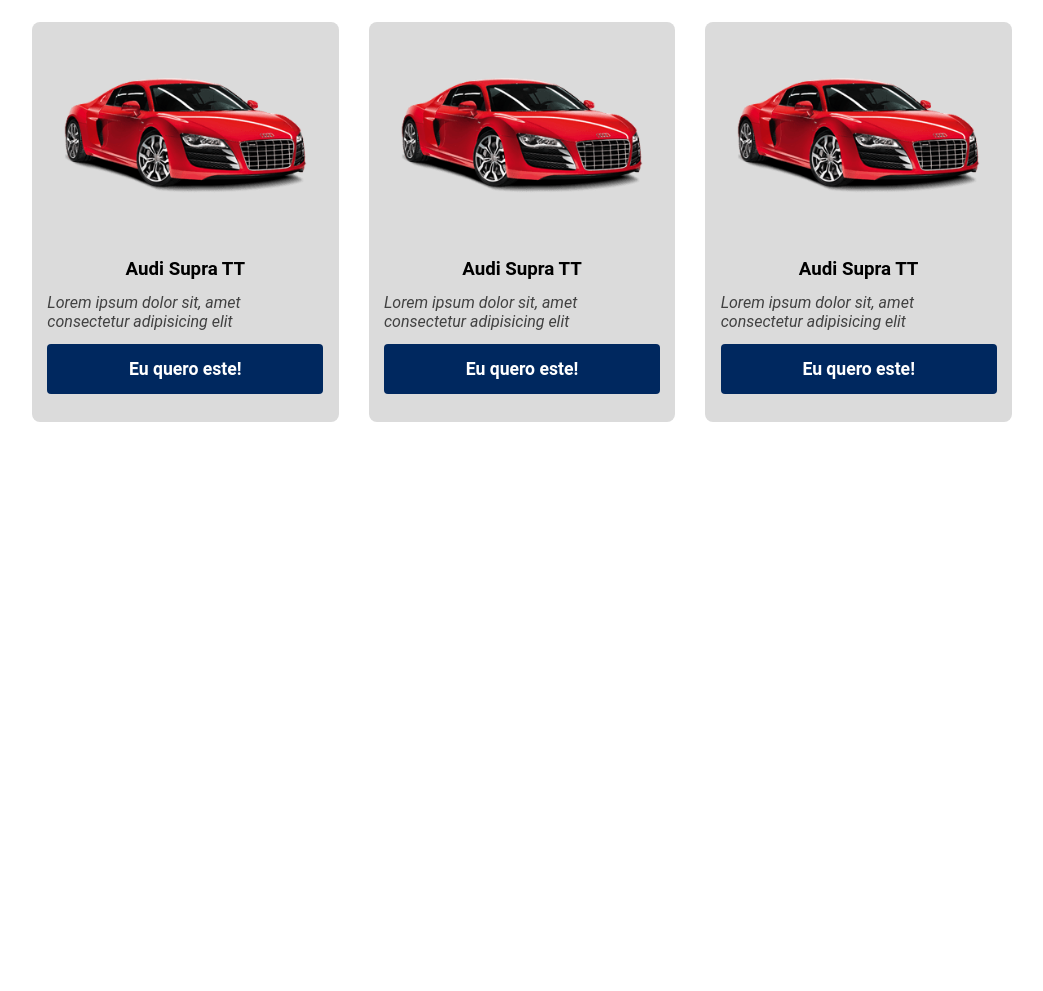
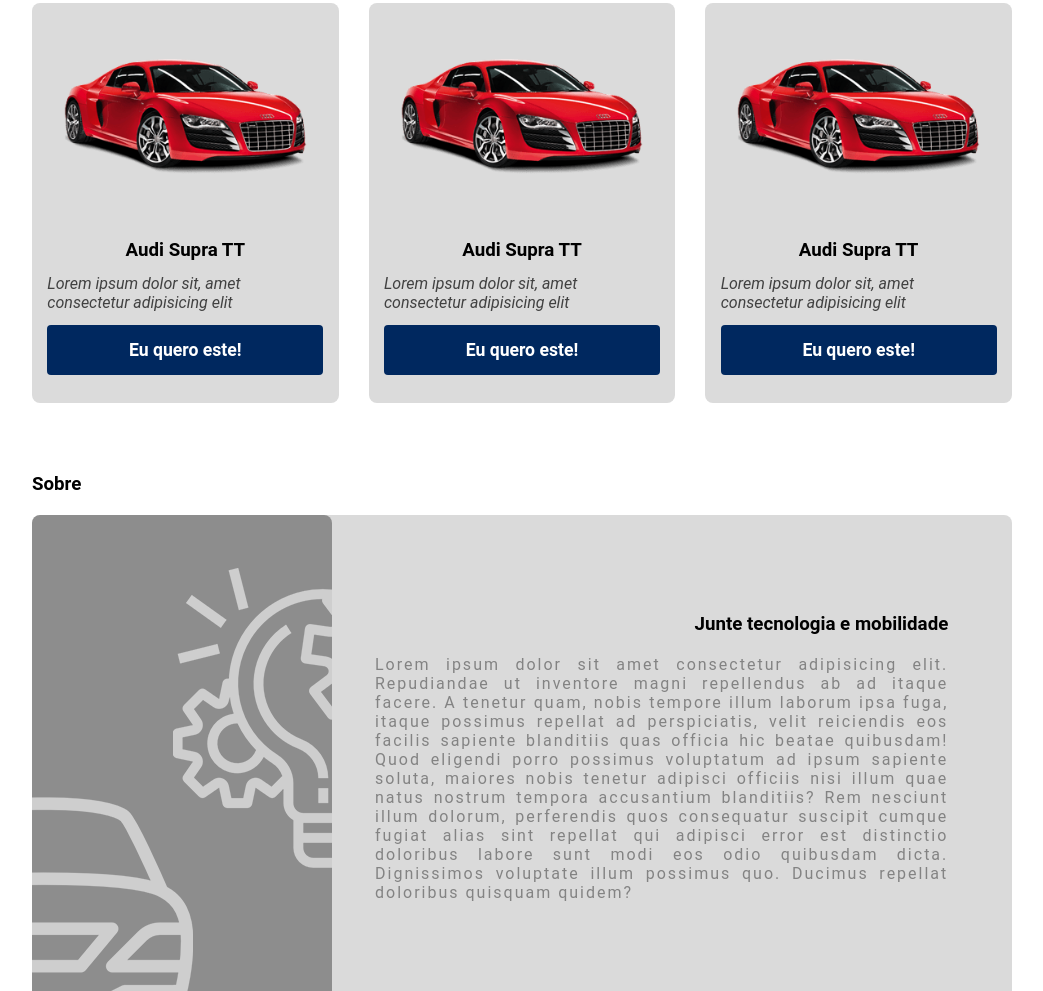
Before and after one commit to CarlosVinicios99/pagina-web-servicos-automobilisticos, a plain HTML site: page index.html in a window 1280 px wide. Shown: the part 1809-2800 px from the top of the page, without its empty margins (118-1161 px from the left). Before the commit the page ends 2241 px from the top, so only its background shows below. Drawn offline with Linux system fonts and the light colour scheme.

Commit message:
estilos da section sobre implementados

```diff
--- a/css/styles.css
+++ b/css/styles.css
@@ -234,3 +234,63 @@ section .card-item {
     background-color: #bebebe;
     color: var(--blue);
 }
+
+.sobre {
+    width: 100%;
+    height: 100%;
+    display: flex;
+    align-items: center;
+    justify-content: center;
+    padding: 50px 10px;
+}
+
+.titulo-sobre h3 {
+    margin-bottom: 20px;
+}
+
+.conteudo-sobre {
+    max-width: 1000px;
+    min-width: 300px;
+    height: 600px;
+    background: #8181814b;
+    margin: 0 auto;
+    border-radius: 8px;
+    z-index: 10;
+    display: flex;
+    flex-direction: row;
+    align-items: center;
+    justify-content: space-between;
+}
+
+.left {
+    width: 25%;
+    min-width: 300px;
+    height: 100%;
+    background: #0000005b;
+    border-radius: 8px;
+  }
+
+  .right {
+    width: 65%;
+    height: 100%;
+    display: flex;
+    flex-direction: column;
+    align-items: flex-start;
+    justify-content: flex-start;
+    padding-top: 10%;
+  }
+
+  .right h3 {
+    text-align: right;
+    width: 90%;
+    margin-bottom: 20px;
+  }
+
+  .right p {
+    margin-right: 20px;
+    max-width: 90%;
+    font-size: 1em;
+    letter-spacing: 2px;
+    text-align: justify;
+    color: rgba(0, 0, 0, 0.4);
+  }
--- a/index.html
+++ b/index.html
@@ -33,7 +33,6 @@
     <section class="catalogo" id="catalogo">
         <div class="conteudo">
             <div class="titulo-catalogo">
-                <p>Encontre o que voce deseja</p>
                 <h3>Catálogo</h3>
             </div>
             <div class="filtro-cards">
@@ -152,6 +151,37 @@
             </div>
         </div>
     </section>
+
+    <section class="sobre" id="sobre">
+        <div class="conteudo">
+            <div class="titulo-sobre">
+                <h3>Sobre</h3>
+            </div>
+            <div class="conteudo-sobre">
+                <div class="left">
+                    <img src="./imagens/about.png" alt="imagem sobre"/>
+                </div>
+                <div class="right">
+                    <h3>Junte tecnologia e mobilidade</h3>
+                    <p>
+                        Lorem ipsum dolor sit amet consectetur adipisicing elit.
+                        Repudiandae ut inventore magni repellendus ab ad itaque facere. A
+                        tenetur quam, nobis tempore illum laborum ipsa fuga, itaque
+                        possimus repellat ad perspiciatis, velit reiciendis eos facilis
+                        sapiente blanditiis quas officia hic beatae quibusdam! Quod
+                        eligendi porro possimus voluptatum ad ipsum sapiente soluta,
+                        maiores nobis tenetur adipisci officiis nisi illum quae natus
+                        nostrum tempora accusantium blanditiis? Rem nesciunt illum
+                        dolorum, perferendis quos consequatur suscipit cumque fugiat alias
+                        sint repellat qui adipisci error est distinctio doloribus labore
+                        sunt modi eos odio quibusdam dicta. Dignissimos voluptate illum
+                        possimus quo. Ducimus repellat doloribus quisquam quidem?
+                    </p>
+                </div>
+            </div>
+        </div>
+    </section>
+
     <footer>
 
     </footer>
```
